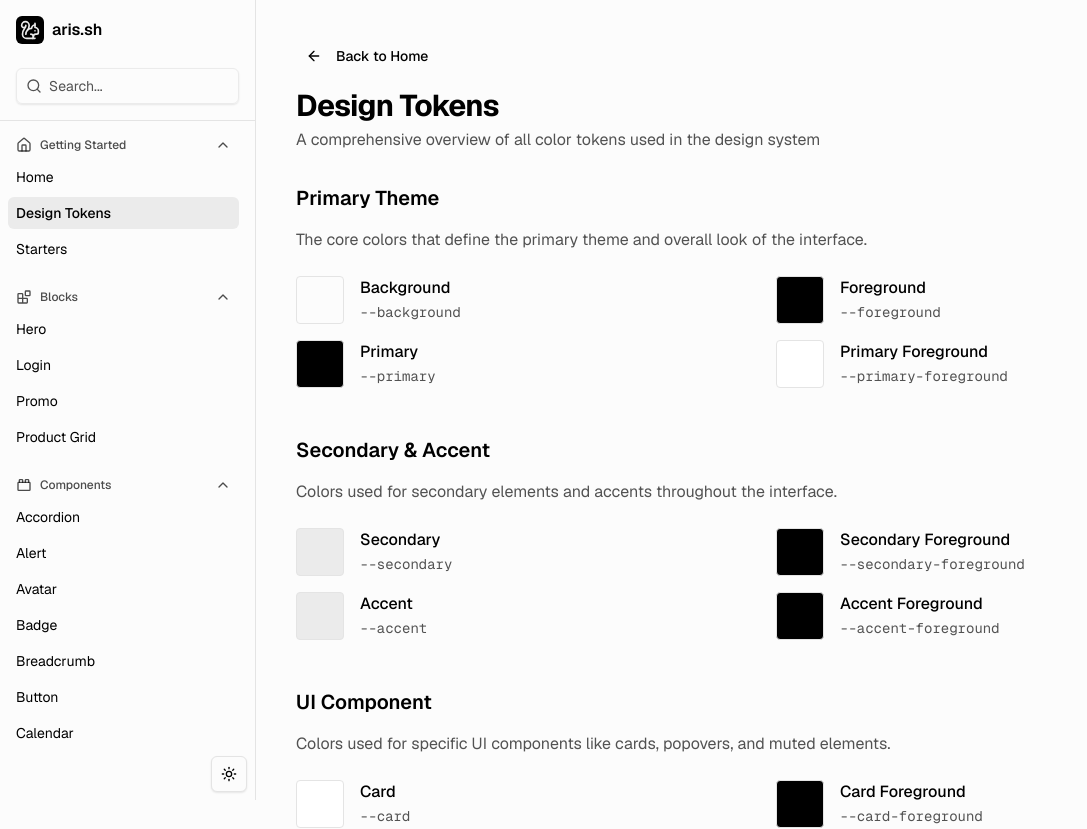
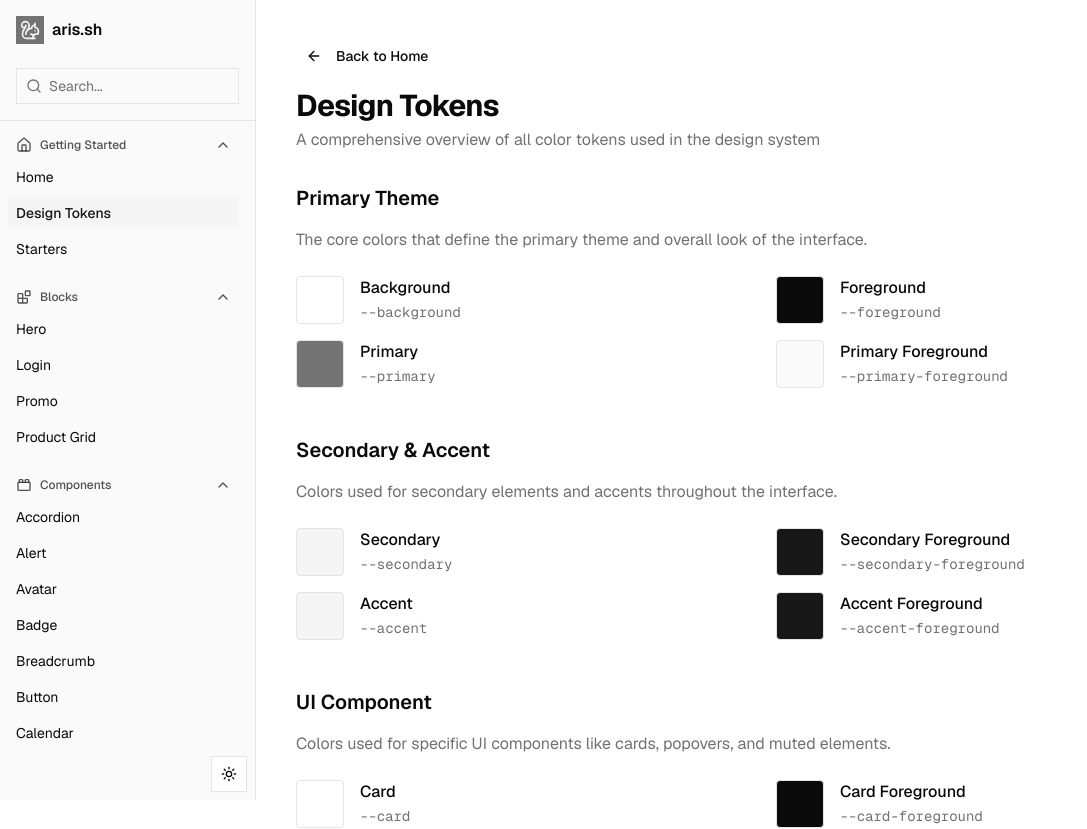
Before and after one commit to kWAYTV/ui-registry, a Next.js app: page /tokens in a window 1280 px wide. Shown: the top 829 px of the page, without its empty margins (0-1087 px from the left). Built offline with nearby package versions, Linux system fonts and the light colour scheme.

Commit message:
fix(tailwind): update color tokens and shadow properties in CSS

```diff
--- a/src/app/tokens.css
+++ b/src/app/tokens.css
@@ -1,103 +1,101 @@
 :root {
-  --background: oklch(0.99 0 0);
-  --foreground: oklch(0 0 0);
+  --background: oklch(1 0 0);
+  --foreground: oklch(0.1448 0 0);
   --card: oklch(1 0 0);
-  --card-foreground: oklch(0 0 0);
-  --popover: oklch(0.99 0 0);
-  --popover-foreground: oklch(0 0 0);
-  --primary: oklch(0 0 0);
-  --primary-foreground: oklch(1 0 0);
-  --secondary: oklch(0.94 0 0);
-  --secondary-foreground: oklch(0 0 0);
-  --muted: oklch(0.97 0 0);
-  --muted-foreground: oklch(0.44 0 0);
-  --accent: oklch(0.94 0 0);
-  --accent-foreground: oklch(0 0 0);
-  --destructive: oklch(0.63 0.19 23.03);
-  --destructive-foreground: oklch(1 0 0);
-  --border: oklch(0.92 0 0);
-  --input: oklch(0.94 0 0);
-  --ring: oklch(0 0 0);
-  --chart-1: oklch(0.81 0.17 75.35);
-  --chart-2: oklch(0.55 0.22 264.53);
-  --chart-3: oklch(0.72 0 0);
-  --chart-4: oklch(0.92 0 0);
-  --chart-5: oklch(0.56 0 0);
-  --sidebar: oklch(0.99 0 0);
-  --sidebar-foreground: oklch(0 0 0);
-  --sidebar-primary: oklch(0 0 0);
-  --sidebar-primary-foreground: oklch(1 0 0);
-  --sidebar-accent: oklch(0.94 0 0);
-  --sidebar-accent-foreground: oklch(0 0 0);
-  --sidebar-border: oklch(0.94 0 0);
-  --sidebar-ring: oklch(0 0 0);
-  --font-sans: Geist, sans-serif;
-  --font-serif: Georgia, serif;
+  --card-foreground: oklch(0.1448 0 0);
+  --popover: oklch(1 0 0);
+  --popover-foreground: oklch(0.1448 0 0);
+  --primary: oklch(0.5555 0 0);
+  --primary-foreground: oklch(0.9851 0 0);
+  --secondary: oklch(0.9702 0 0);
+  --secondary-foreground: oklch(0.2046 0 0);
+  --muted: oklch(0.9702 0 0);
+  --muted-foreground: oklch(0.5486 0 0);
+  --accent: oklch(0.9702 0 0);
+  --accent-foreground: oklch(0.2046 0 0);
+  --destructive: oklch(0.583 0.2387 28.4765);
+  --destructive-foreground: oklch(0.9702 0 0);
+  --border: oklch(0.9219 0 0);
+  --input: oklch(0.9219 0 0);
+  --ring: oklch(0.709 0 0);
+  --chart-1: oklch(0.5555 0 0);
+  --chart-2: oklch(0.5555 0 0);
+  --chart-3: oklch(0.5555 0 0);
+  --chart-4: oklch(0.5555 0 0);
+  --chart-5: oklch(0.5555 0 0);
+  --sidebar: oklch(0.9851 0 0);
+  --sidebar-foreground: oklch(0.1448 0 0);
+  --sidebar-primary: oklch(0.2046 0 0);
+  --sidebar-primary-foreground: oklch(0.9851 0 0);
+  --sidebar-accent: oklch(0.9702 0 0);
+  --sidebar-accent-foreground: oklch(0.2046 0 0);
+  --sidebar-border: oklch(0.9219 0 0);
+  --sidebar-ring: oklch(0.709 0 0);
+  --font-sans: Geist Mono, monospace;
+  --font-serif: Geist Mono, monospace;
   --font-mono: Geist Mono, monospace;
-  --radius: 0.5rem;
-  --shadow-2xs: 0px 1px 2px 0px hsl(0 0% 0% / 0.09);
-  --shadow-xs: 0px 1px 2px 0px hsl(0 0% 0% / 0.09);
-  --shadow-sm: 0px 1px 2px 0px hsl(0 0% 0% / 0.18), 0px 1px 2px -1px
-    hsl(0 0% 0% / 0.18);
-  --shadow: 0px 1px 2px 0px hsl(0 0% 0% / 0.18), 0px 1px 2px -1px
-    hsl(0 0% 0% / 0.18);
-  --shadow-md: 0px 1px 2px 0px hsl(0 0% 0% / 0.18), 0px 2px 4px -1px
-    hsl(0 0% 0% / 0.18);
-  --shadow-lg: 0px 1px 2px 0px hsl(0 0% 0% / 0.18), 0px 4px 6px -1px
-    hsl(0 0% 0% / 0.18);
-  --shadow-xl: 0px 1px 2px 0px hsl(0 0% 0% / 0.18), 0px 8px 10px -1px
-    hsl(0 0% 0% / 0.18);
-  --shadow-2xl: 0px 1px 2px 0px hsl(0 0% 0% / 0.45);
+  --radius: 0rem;
+  --shadow-2xs: 0px 1px 0px 0px hsl(0 0% 0% / 0);
+  --shadow-xs: 0px 1px 0px 0px hsl(0 0% 0% / 0);
+  --shadow-sm: 0px 1px 0px 0px hsl(0 0% 0% / 0), 0px 1px 2px -1px
+    hsl(0 0% 0% / 0);
+  --shadow: 0px 1px 0px 0px hsl(0 0% 0% / 0), 0px 1px 2px -1px hsl(0 0% 0% / 0);
+  --shadow-md: 0px 1px 0px 0px hsl(0 0% 0% / 0), 0px 2px 4px -1px
+    hsl(0 0% 0% / 0);
+  --shadow-lg: 0px 1px 0px 0px hsl(0 0% 0% / 0), 0px 4px 6px -1px
+    hsl(0 0% 0% / 0);
+  --shadow-xl: 0px 1px 0px 0px hsl(0 0% 0% / 0), 0px 8px 10px -1px
+    hsl(0 0% 0% / 0);
+  --shadow-2xl: 0px 1px 0px 0px hsl(0 0% 0% / 0);
 }
 
 .dark {
-  --background: oklch(0 0 0);
-  --foreground: oklch(1 0 0);
-  --card: oklch(0.14 0 0);
-  --card-foreground: oklch(1 0 0);
-  --popover: oklch(0.18 0 0);
-  --popover-foreground: oklch(1 0 0);
-  --primary: oklch(1 0 0);
-  --primary-foreground: oklch(0 0 0);
-  --secondary: oklch(0.25 0 0);
-  --secondary-foreground: oklch(1 0 0);
-  --muted: oklch(0.23 0 0);
-  --muted-foreground: oklch(0.72 0 0);
-  --accent: oklch(0.32 0 0);
-  --accent-foreground: oklch(1 0 0);
-  --destructive: oklch(0.69 0.2 23.91);
-  --destructive-foreground: oklch(0 0 0);
-  --border: oklch(0.26 0 0);
-  --input: oklch(0.32 0 0);
-  --ring: oklch(0.72 0 0);
-  --chart-1: oklch(0.81 0.17 75.35);
-  --chart-2: oklch(0.58 0.21 260.84);
-  --chart-3: oklch(0.56 0 0);
-  --chart-4: oklch(0.44 0 0);
-  --chart-5: oklch(0.92 0 0);
-  --sidebar: oklch(0.18 0 0);
-  --sidebar-foreground: oklch(1 0 0);
-  --sidebar-primary: oklch(1 0 0);
-  --sidebar-primary-foreground: oklch(0 0 0);
-  --sidebar-accent: oklch(0.32 0 0);
-  --sidebar-accent-foreground: oklch(1 0 0);
-  --sidebar-border: oklch(0.32 0 0);
-  --sidebar-ring: oklch(0.72 0 0);
-  --font-sans: Geist, sans-serif;
-  --font-serif: Georgia, serif;
+  --background: oklch(0.1448 0 0);
+  --foreground: oklch(0.9851 0 0);
+  --card: oklch(0.2134 0 0);
+  --card-foreground: oklch(0.9851 0 0);
+  --popover: oklch(0.2686 0 0);
+  --popover-foreground: oklch(0.9851 0 0);
+  --primary: oklch(0.5555 0 0);
+  --primary-foreground: oklch(0.9851 0 0);
+  --secondary: oklch(0.2686 0 0);
+  --secondary-foreground: oklch(0.9851 0 0);
+  --muted: oklch(0.2686 0 0);
+  --muted-foreground: oklch(0.709 0 0);
+  --accent: oklch(0.3715 0 0);
+  --accent-foreground: oklch(0.9851 0 0);
+  --destructive: oklch(0.7022 0.1892 22.2279);
+  --destructive-foreground: oklch(0.2686 0 0);
+  --border: oklch(0.3407 0 0);
+  --input: oklch(0.4386 0 0);
+  --ring: oklch(0.5555 0 0);
+  --chart-1: oklch(0.5555 0 0);
+  --chart-2: oklch(0.5555 0 0);
+  --chart-3: oklch(0.5555 0 0);
+  --chart-4: oklch(0.5555 0 0);
+  --chart-5: oklch(0.5555 0 0);
+  --sidebar: oklch(0.2046 0 0);
+  --sidebar-foreground: oklch(0.9851 0 0);
+  --sidebar-primary: oklch(0.9851 0 0);
+  --sidebar-primary-foreground: oklch(0.2046 0 0);
+  --sidebar-accent: oklch(0.2686 0 0);
+  --sidebar-accent-foreground: oklch(0.9851 0 0);
+  --sidebar-border: oklch(1 0 0);
+  --sidebar-ring: oklch(0.4386 0 0);
+  --font-sans: Geist Mono, monospace;
+  --font-serif: Geist Mono, monospace;
   --font-mono: Geist Mono, monospace;
-  --radius: 0.5rem;
-  --shadow-2xs: 0px 1px 2px 0px hsl(0 0% 0% / 0.09);
-  --shadow-xs: 0px 1px 2px 0px hsl(0 0% 0% / 0.09);
-  --shadow-sm: 0px 1px 2px 0px hsl(0 0% 0% / 0.18), 0px 1px 2px -1px
-    hsl(0 0% 0% / 0.18);
-  --shadow: 0px 1px 2px 0px hsl(0 0% 0% / 0.18), 0px 1px 2px -1px
-    hsl(0 0% 0% / 0.18);
-  --shadow-md: 0px 1px 2px 0px hsl(0 0% 0% / 0.18), 0px 2px 4px -1px
-    hsl(0 0% 0% / 0.18);
-  --shadow-lg: 0px 1px 2px 0px hsl(0 0% 0% / 0.18), 0px 4px 6px -1px
-    hsl(0 0% 0% / 0.18);
-  --shadow-xl: 0px 1px 2px 0px hsl(0 0% 0% / 0.18), 0px 8px 10px -1px
-    hsl(0 0% 0% / 0.18);
-  --shadow-2xl: 0px 1px 2px 0px hsl(0 0% 0% / 0.45);
+  --radius: 0rem;
+  --shadow-2xs: 0px 1px 0px 0px hsl(0 0% 0% / 0);
+  --shadow-xs: 0px 1px 0px 0px hsl(0 0% 0% / 0);
+  --shadow-sm: 0px 1px 0px 0px hsl(0 0% 0% / 0), 0px 1px 2px -1px
+    hsl(0 0% 0% / 0);
+  --shadow: 0px 1px 0px 0px hsl(0 0% 0% / 0), 0px 1px 2px -1px hsl(0 0% 0% / 0);
+  --shadow-md: 0px 1px 0px 0px hsl(0 0% 0% / 0), 0px 2px 4px -1px
+    hsl(0 0% 0% / 0);
+  --shadow-lg: 0px 1px 0px 0px hsl(0 0% 0% / 0), 0px 4px 6px -1px
+    hsl(0 0% 0% / 0);
+  --shadow-xl: 0px 1px 0px 0px hsl(0 0% 0% / 0), 0px 8px 10px -1px
+    hsl(0 0% 0% / 0);
+  --shadow-2xl: 0px 1px 0px 0px hsl(0 0% 0% / 0);
 }
```
